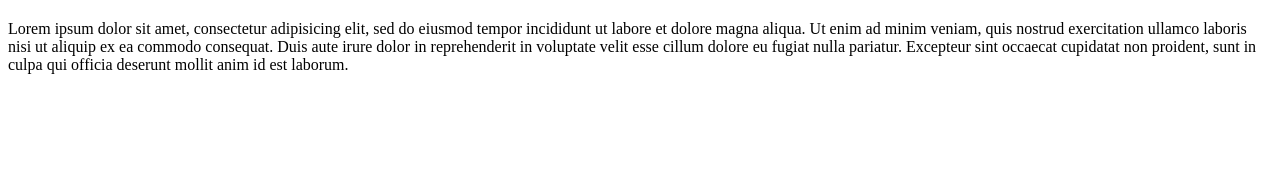
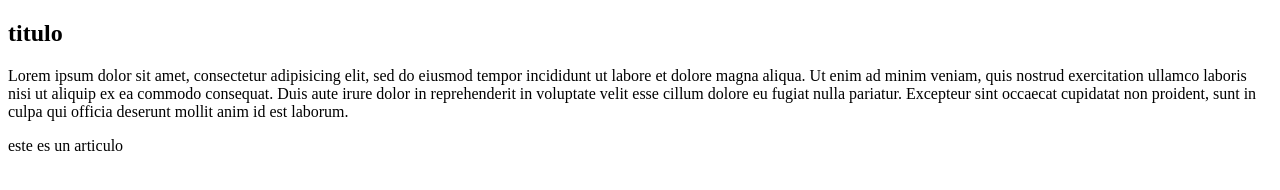
Before and after one commit to davidHuayhua/pru-git, a plain HTML site: page index.html in a window 1280 px wide. Drawn offline with Linux system fonts and the light colour scheme.

Commit message:
se agrego article y texto para el h2

```diff
--- a/index.html
+++ b/index.html
@@ -5,13 +5,17 @@
 	<title>title</title>
 </head>
 <body>
-	<h2></h2>
+	<h2>titulo</h2>
 	<p>Lorem ipsum dolor sit amet, consectetur adipisicing elit, sed do eiusmod
 	tempor incididunt ut labore et dolore magna aliqua. Ut enim ad minim veniam,
 	quis nostrud exercitation ullamco laboris nisi ut aliquip ex ea commodo
 	consequat. Duis aute irure dolor in reprehenderit in voluptate velit esse
 	cillum dolore eu fugiat nulla pariatur. Excepteur sint occaecat cupidatat non
 	proident, sunt in culpa qui officia deserunt mollit anim id est laborum.</p>
+	<article>
+		este es un articulo
+	</article>
+
 
 </body>
 </html>
```
